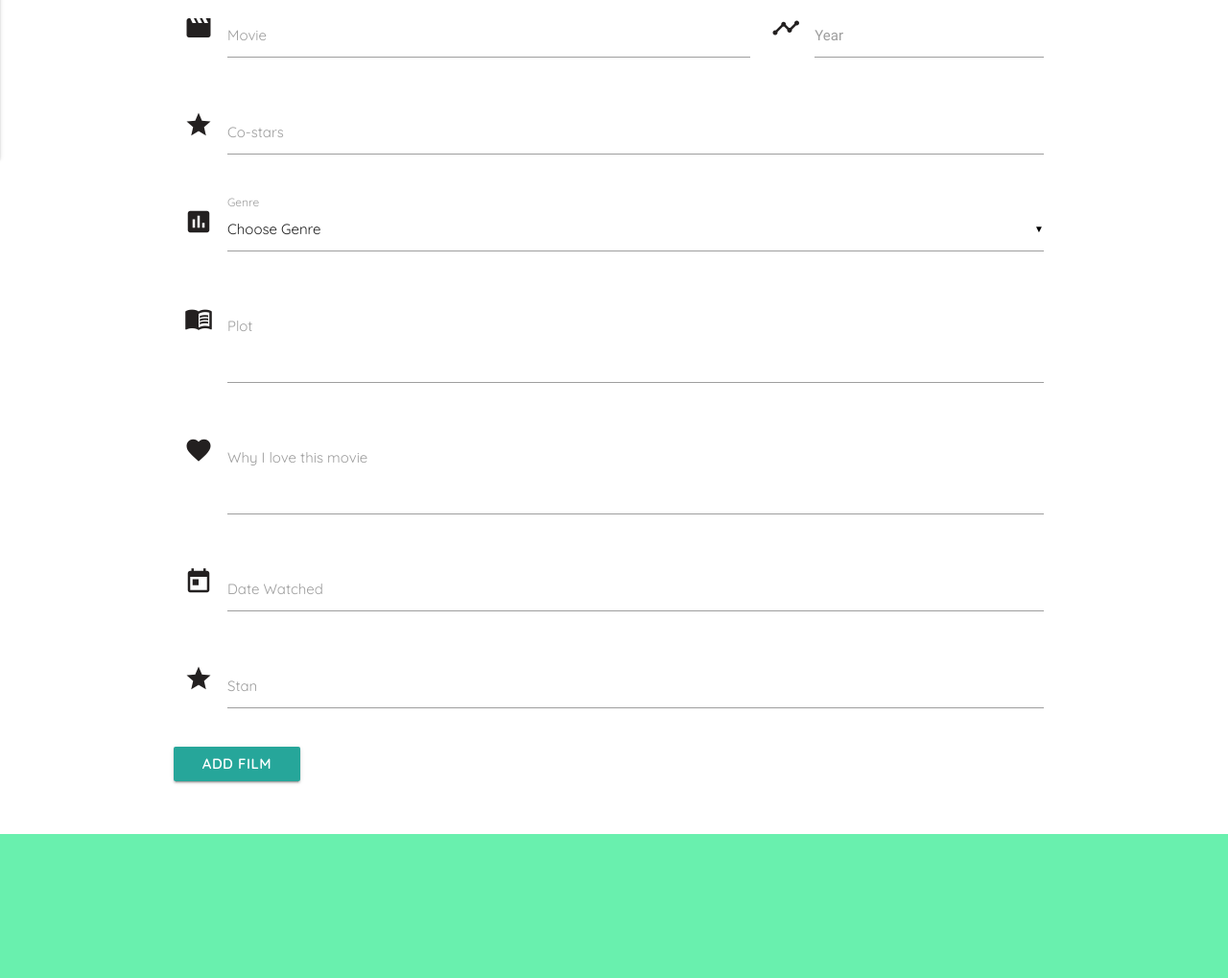
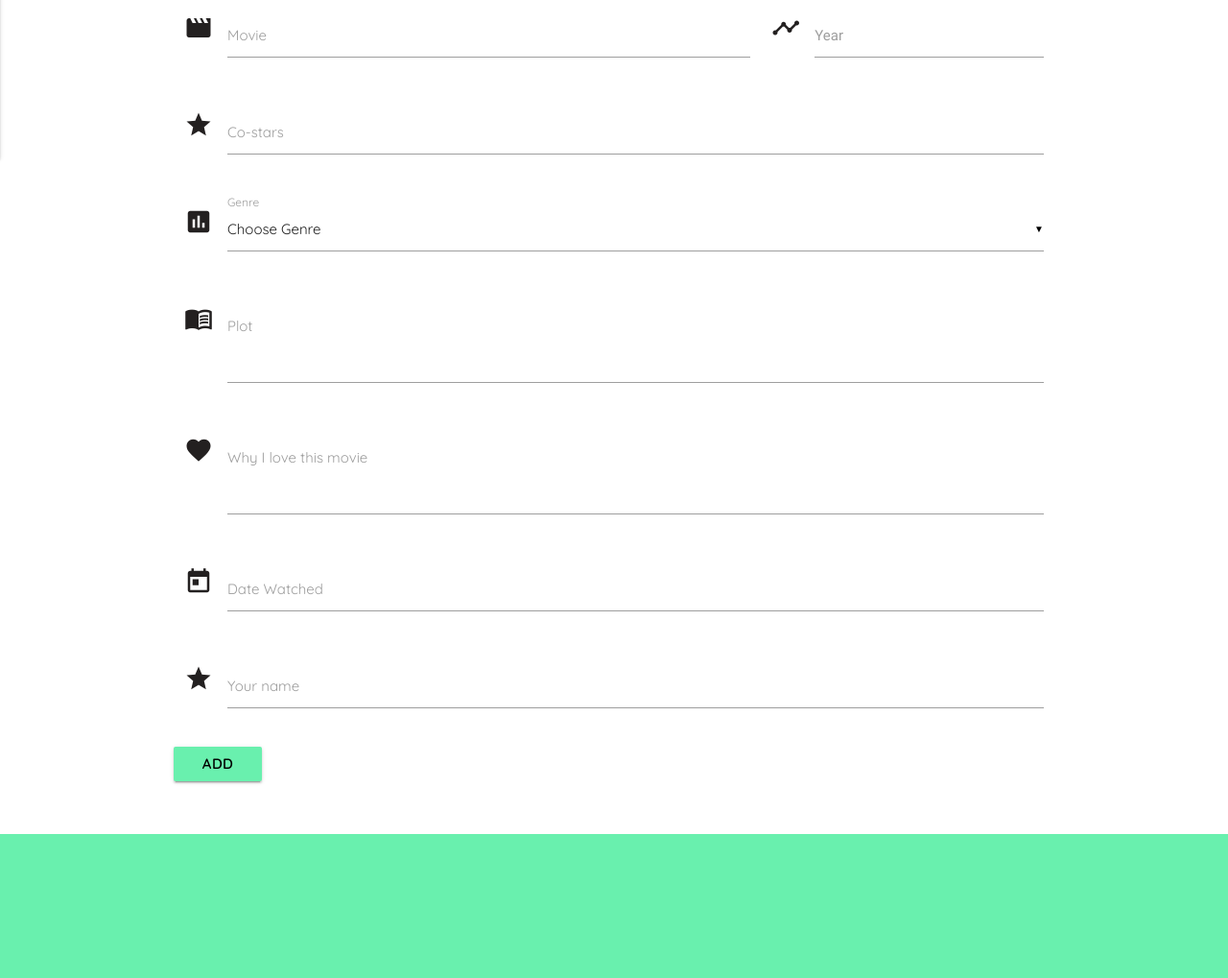
Before and after one commit to adonegan/stan_base, a Flask app: page /add_film in a window 1280 px wide. Shown: the part 695-1714 px from the top of the page at 96% size. Run offline with Flask 2, Linux system fonts and the light colour scheme; the visitor is signed in with stand-in values (Sample User, id 1); data that the repository does not hold is empty; some libraries are stand-ins or nearby versions.

Commit message:
adjusting buttons

```diff
--- a/templates/addfilm.html
+++ b/templates/addfilm.html
@@ -78,11 +78,11 @@
                     <i class="material-icons prefix">star</i>
                     <input id="winona_stan" type="text" name="winona_stan" class="validate">
                     <!--for adding text only-->
-                    <label for="icon-prefix">Stan</label>
+                    <label for="icon-prefix">Your name</label>
                 </div>
             </div>
             <div class="row">
-                <button class="btn waves-effect waves-light" type="submit" name="action">Add Film
+                <button class="green accent-2 black-text btn" type="submit" name="action">Add
                 </button>
             </div>
         </form>
```
